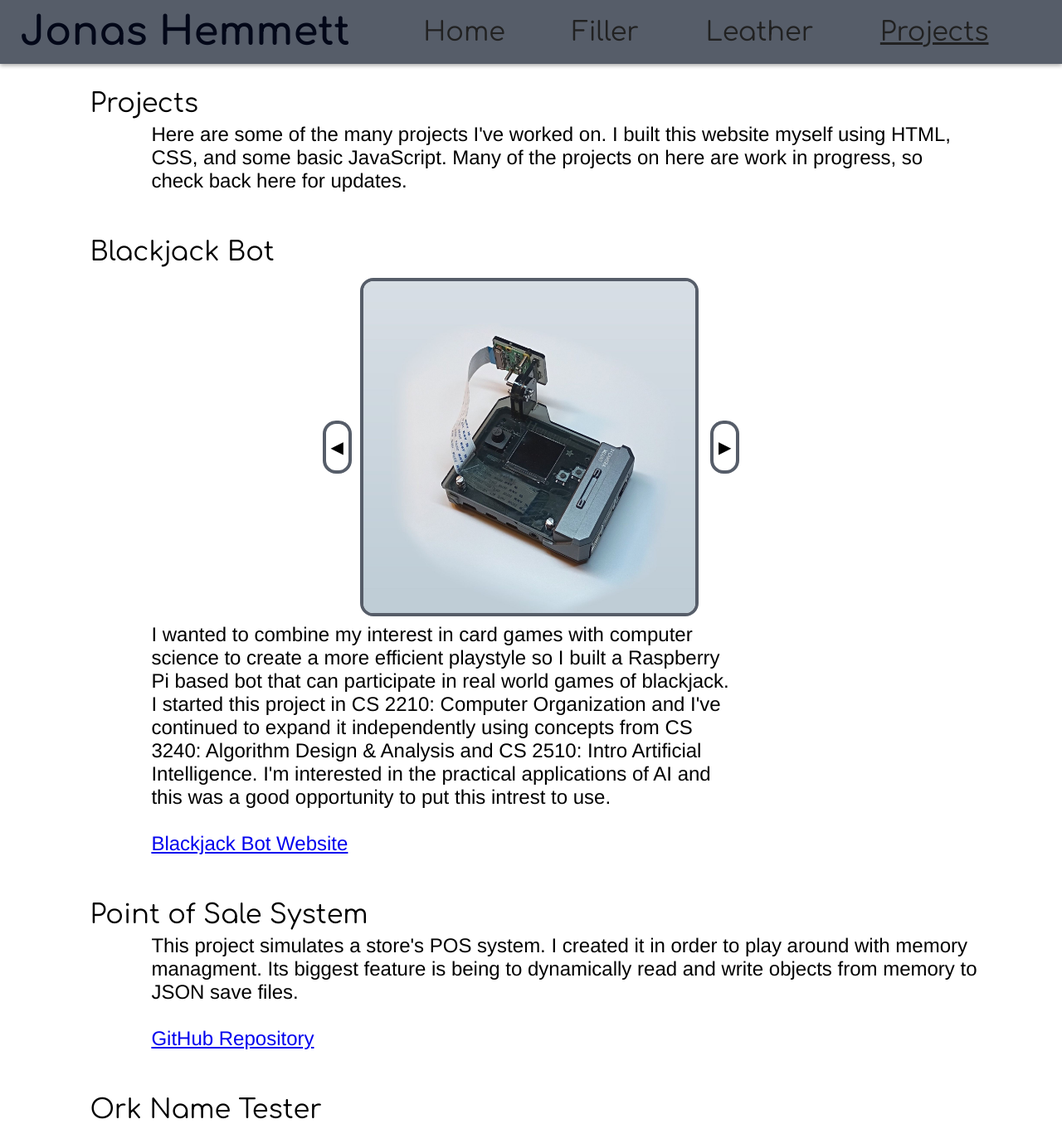
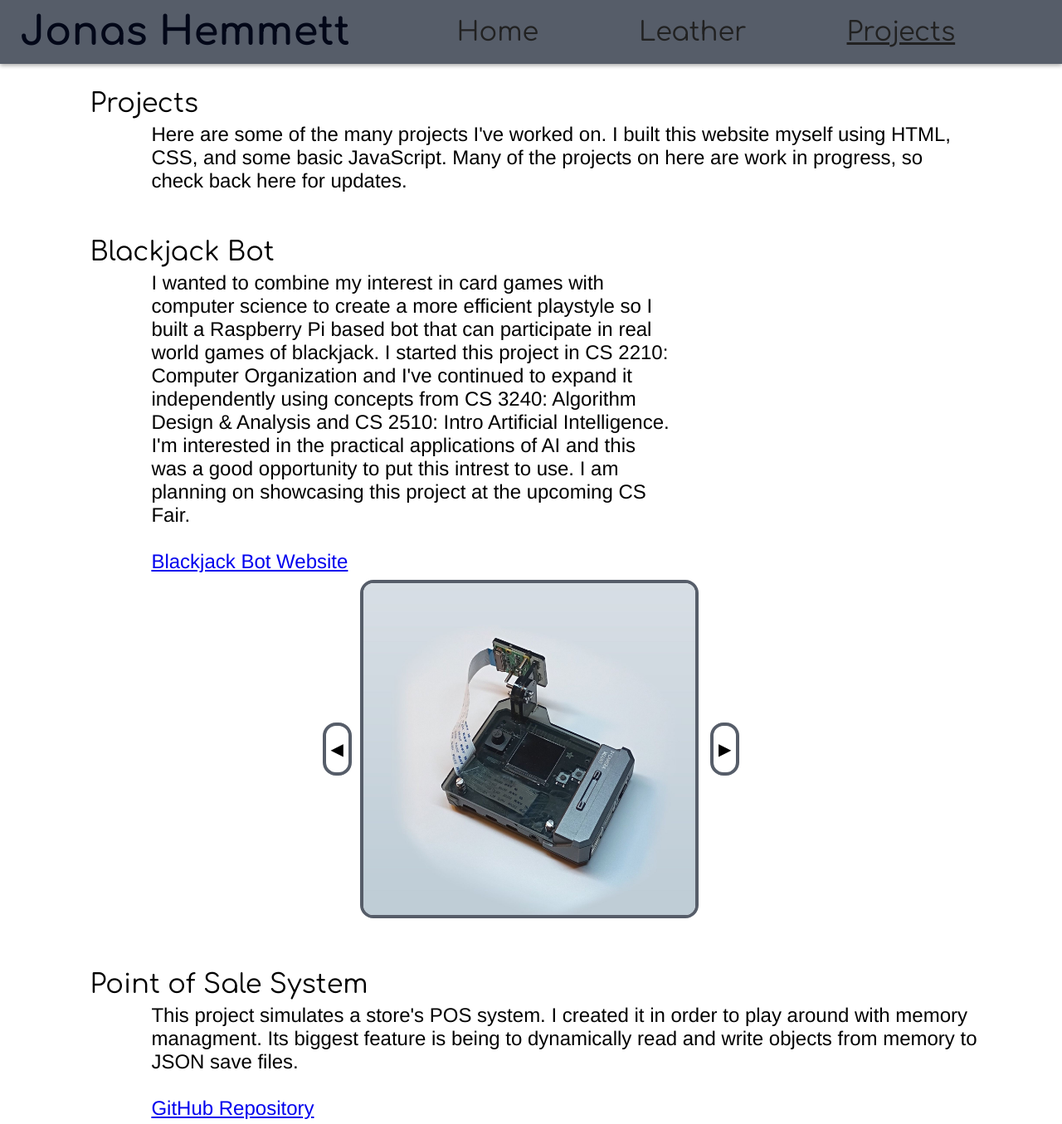
Before and after one commit to jonasgordonhemmett-tech/jonasgordonhemmett-tech.github.io, a PHP site: page /projects.html in a window 1280 px wide. Shown: the top 1355 px of the page at 83% size. Run offline with PHP 8.4, Linux system fonts and the light colour scheme.

Commit message:
Projects

```diff
--- a/css/carousel.css
+++ b/css/carousel.css
@@ -20,6 +20,8 @@
 .half{
     width: 432px;
 }
+
+
 .carousel > div{
     display: flex;
      align-items: center;
--- a/css/projects.css
+++ b/css/projects.css
@@ -12,12 +12,12 @@ main{
 .carouselText{
     display: flex;
     flex-wrap:wrap;
-    align-items: center;
 }
 
 .carouselText p{
     flex:1 0 600px;
-    max-width: 700px;
+    max-width: 630px;
+    margin-right:20px;
 }
 @media (max-width: 1317px) {
         .carouselText > div{
@@ -28,7 +28,6 @@ main{
 }
 @media (min-width: 1317px) {
     .carouselText p{
-        margin-left: 20px;
         max-width: auto;
 
     }
--- a/index.html
+++ b/index.html
@@ -22,7 +22,6 @@
         <h1><a href="index.html" class="ah1">Jonas Hemmett</a></h1>
         <div>
             <a href="index.html" class="headerCurrent">Home</a>
-            <a>Filler</a>
             <a href="leather.html" >Leather</a>
             <a href="projects.html" >Projects</a>
 
@@ -88,7 +87,7 @@
                  <div class = "more">
                 <h2><a href="https://jhemmett.w3.uvm.edu/Blackjack_Bot/">2025 CS Fair: Blackjack Bot</a></h2>
                 <p>
-                    If you're here from the CS fair, you can view my Blackjack Bot website here.
+                    I wanted to combine my interest in card games with computer science to create a more efficient playstyle so I built a Raspberry Pi based bot that can participate in real world games of blackjack. I started this project in CS 2210: Computer Organization and I've continued to expand it independently using concepts from CS 3240: Algorithm Design & Analysis and CS 2510: Intro Artificial Intelligence. I'm interested in the practical applications of AI and this was a good opportunity to put this intrest to use. I am planning on showcasing this project at the upcoming CS Fair.
                 </p>
             </div>
              <div class = "contact">
--- a/leather.html
+++ b/leather.html
@@ -18,7 +18,6 @@
         <h1><a href="index.html" class="ah1">Jonas Hemmett</a></h1>
         <div>
             <a href="index.html" >Home</a>
-            <a>Filler</a>
             <a href="leather.html" class="headerCurrent">Leather</a>
             <a href="projects.html" >Projects</a>
 
--- a/projects.html
+++ b/projects.html
@@ -20,7 +20,6 @@
         <h1><a href="index.html" class="ah1">Jonas Hemmett</a></h1>
         <div>
             <a href="index.html" >Home</a>
-            <a>Filler</a>
             <a href="leather.html">Leather</a>
             <a href="projects.html" class="headerCurrent">Projects </a>
 
@@ -37,6 +36,11 @@
             <div>
                 <h2>Blackjack Bot</h2>
                 <div class = "carouselText">
+                    <p>
+                        I wanted to combine my interest in card games with computer science to create a more efficient playstyle so I built a Raspberry Pi based bot that can participate in real world games of blackjack. I started this project in CS 2210: Computer Organization and I've continued to expand it independently using concepts from CS 3240: Algorithm Design & Analysis and CS 2510: Intro Artificial Intelligence. I'm interested in the practical applications of AI and this was a good opportunity to put this intrest to use. I am planning on showcasing this project at the upcoming CS Fair.<br>
+                        <br>
+                        <a href="https://jhemmett.w3.uvm.edu/Blackjack_Bot/">Blackjack Bot Website</a>
+                    </p>
                     <div>
                         <div class="carouselWrapper">
                             <!-- <div class="picDiv"><img src="resources/Me.jpg" alt="Jonas Hemmett" class = "jonasPic"></div> -->
@@ -78,11 +82,6 @@
                             }
                         </script>
                     </div>
-                    <p>
-                        I wanted to combine my interest in card games with computer science to create a more efficient playstyle so I built a Raspberry Pi based bot that can participate in real world games of blackjack. I started this project in CS 2210: Computer Organization and I've continued to expand it independently using concepts from CS 3240: Algorithm Design & Analysis and CS 2510: Intro Artificial Intelligence. I'm interested in the practical applications of AI and this was a good opportunity to put this intrest to use.<br>
-                        <br>
-                        <a href="https://jhemmett.w3.uvm.edu/Blackjack_Bot/">Blackjack Bot Website</a>
-                    </p>
                 </div>
                 </div>
             </div>
```
